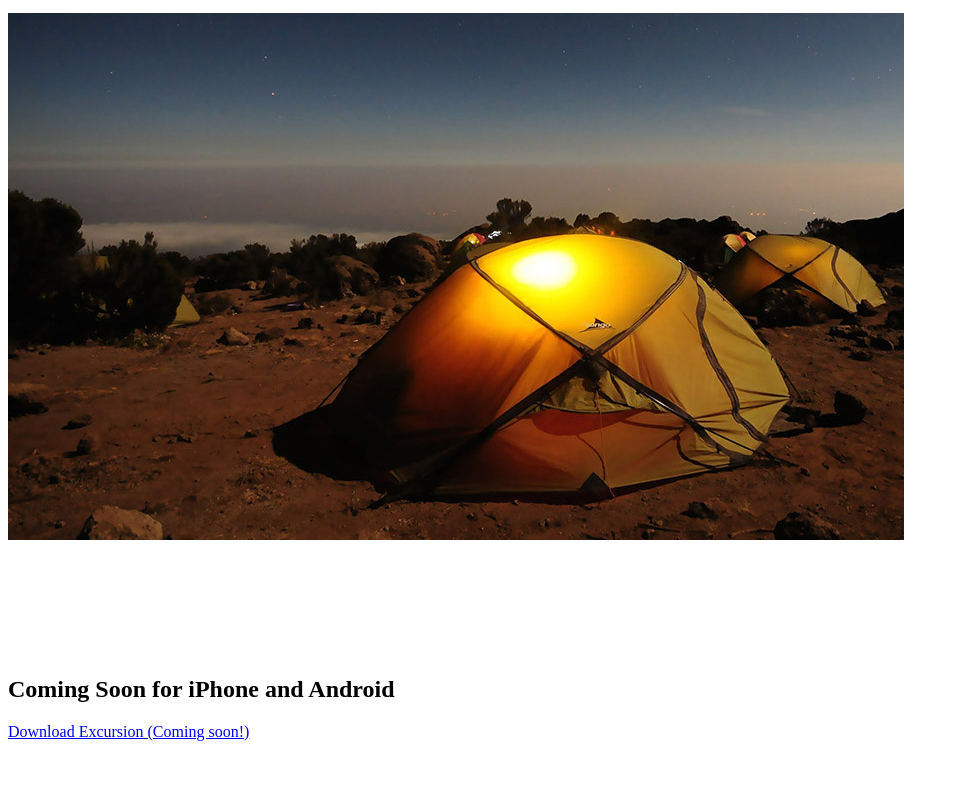
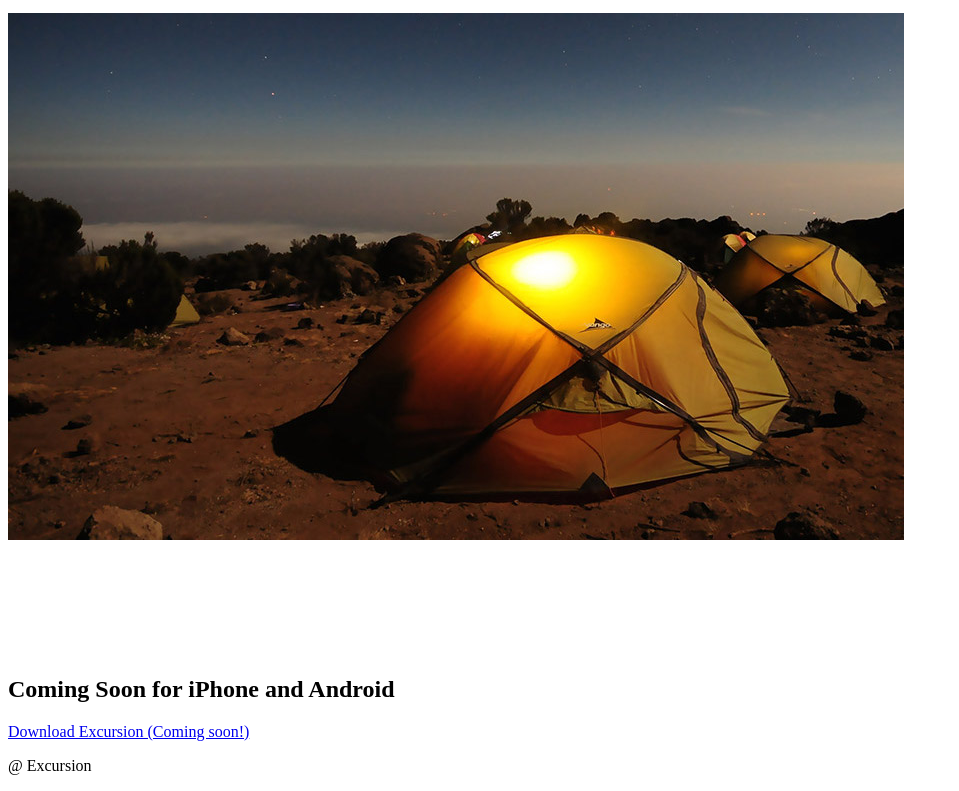
Before and after one commit to hcamposa/excursion, a plain HTML site: page index.html in a window 1280 px wide. Shown: the part 356-1147 px from the top of the page, without its empty margins (0-959 px from the left). Before the commit the page ends 1113 px from the top, so only its background shows below. Drawn offline with Linux system fonts and the light colour scheme.

Commit message:
completed html file not cleaned

```diff
--- a/index.html
+++ b/index.html
@@ -25,5 +25,8 @@
     <p>
       <a class="click" href="#">Download Excursion (Coming soon!)</a>
     </p>
+    <div class="footer">
+      <p>@ Excursion</p>
+    </div>
   </body>
 </html>
```
Also changed, not shown: resources/images/phone.jpeg (deleted).
